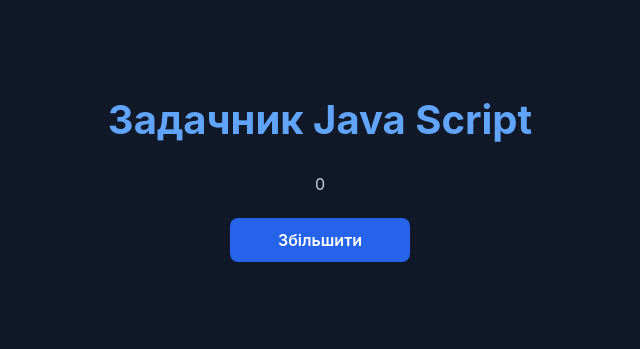
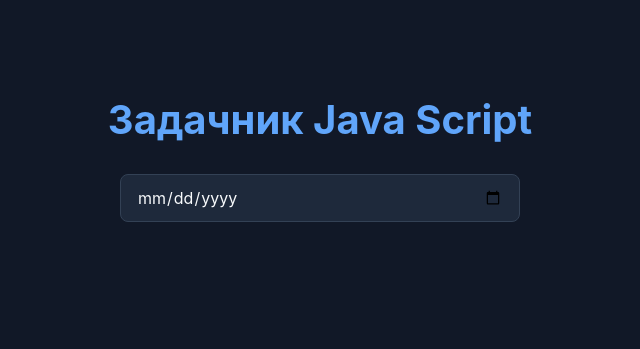
Before and after one commit to Andrii-Mitko/Zadachnik-JavaScript, a website: page index.html in a window 1280 px wide. Shown: the part 116-465 px from the top of the page, without its empty margins (320-960 px from the left). Drawn offline with Linux system fonts and the light colour scheme.

Commit message:
add level 6.3

```diff
--- a/js/task/6level-6.js
+++ b/js/task/6level-6.js
@@ -311,39 +311,63 @@
 //? №4
 //? Дан абзац с числом и кнопка. По нажатию на кнопку пусть число из абзаца каждую секунду увеличивается на единицу.
 
+// const main = document.querySelector('main');
+// const num = document.createElement('p');
+// num.textContent = '0';
+
+// const btn = document.createElement('button');
+// btn.textContent = 'Збільшити';
+
+// main.append(num, btn);
+
+// let res = Number(num.textContent);
+// let intervalId;
+
+// btn.addEventListener('mousedown', () => {
+//   intervalId = setInterval(() => {
+//     res += 1;
+//     num.textContent = res;
+//   }, 1000);
+// });
+
+// btn.addEventListener('mouseup', () => {
+//   clearInterval(intervalId);
+// });
+
+//* =============================================
+
+//? №5
+//? Дан инпут и абзац. В инпут вводится дата.Определите, была уже дата в текущем году.Результат выведите в абзац.
+
 const main = document.querySelector('main');
-const num = document.createElement('p');
-num.textContent = '0';
+const input = document.createElement('input');
+input.type = 'date';
+const text = document.createElement('p');
+main.append(input, text);
 
-const btn = document.createElement('button');
-btn.textContent = 'Збільшити';
+input.addEventListener('input', e => {
+  const date = new Date(e.target.value);
+  const today = new Date();
 
-main.append(num, btn);
-
-let res = Number(num.textContent);
-let intervalId;
-
-btn.addEventListener('mousedown', () => {
-  intervalId = setInterval(() => {
-    res += 1;
-    num.textContent = res;
-  }, 1000);
-});
-
-btn.addEventListener('mouseup', () => {
-  clearInterval(intervalId);
+  if (date.getFullYear() !== today.getFullYear()) {
+    text.textContent = 'Дата не належить цьому року';
+  } else if (date <= today) {
+    text.textContent = 'Дата вже була цього року';
+  } else {
+    text.textContent = 'Дата ще не була цього року';
+  }
 });
 
 //* =============================================
 
-// №5
+//! Уровень 6.4 задачника JavaScript
 
-// Дан инпут и абзац.В инпут вводится дата.Определите, была уже дата в текущем году.Результат выведите в абзац.
+//* =============================================
 
-// Уровень 6.4 задачника JavaScript
-// №1
+//? №1
+//? Дан список ul. Сделайте так, чтобы по клику на любую li она удалялась из списка.
 
-// Дан список ul. Сделайте так, чтобы по клику на любую li она удалялась из списка.
+//* =============================================
 
 // №2
 
--- a/style.css
+++ b/style.css
@@ -57,6 +57,34 @@ button:active {
 button:focus-visible {
   outline: 3px solid #93c5fd;
   outline-offset: 3px;
+}
+
+input {
+  width: 100%;
+  max-width: 400px;
+  padding: 12px 16px;
+  border: 1px solid #334155;
+  border-radius: 8px;
+  font: inherit;
+  color: #f8fafc;
+  background-color: #1e293b;
+  outline: none;
+  transition:
+    border-color 150ms ease,
+    box-shadow 150ms ease;
+}
+
+input::placeholder {
+  color: #94a3b8;
+}
+
+input:hover {
+  border-color: #475569;
+}
+
+input:focus {
+  border-color: #60a5fa;
+  box-shadow: 0 0 0 3px rgb(96 165 250 / 20%);
 }
 
 p {
```
